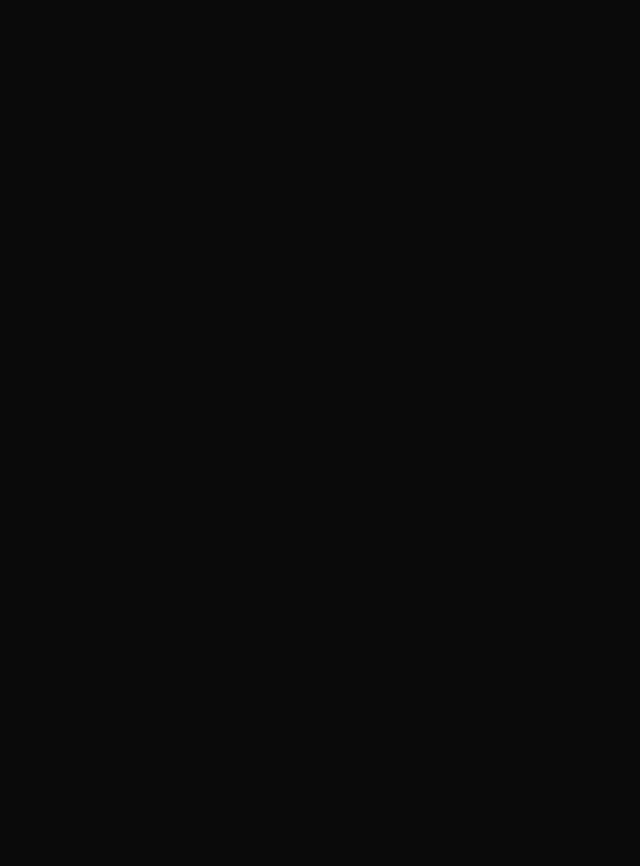
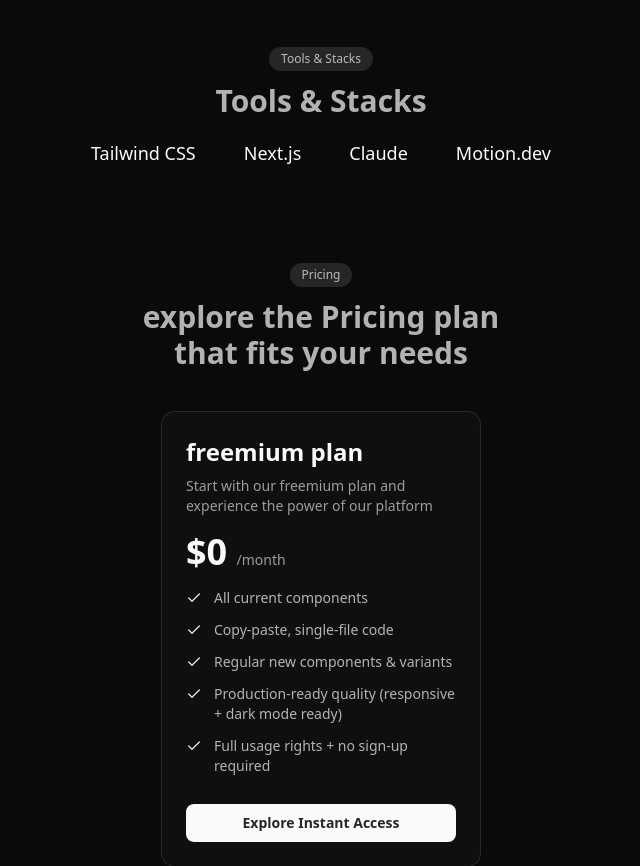
Before and after one commit to AdityaSrivastava185/monolab-ui, a Next.js app in the folder apps/web/: page / in a window 1280 px wide. Shown: the part 2440-3306 px from the top of the page, without its empty margins (319-959 px from the left). Before the commit the page ends 2317 px from the top, so only its background shows below. Built offline with nearby package versions, Linux system fonts and the light colour scheme.

Commit message:
pricing section , inspirations and tools and stacks components added

```diff
--- a/apps/web/components/Hero/Hero.tsx
+++ b/apps/web/components/Hero/Hero.tsx
@@ -2,6 +2,9 @@
 
 import { HeroContent, ComponentsSection, Footer } from "../Landing";
 import { BackgroundVideo } from "../BackgroundVideo";
+import InsipiredLegends from "../InspiredLegends/InsipiredLegends";
+import ToolsStacks from "../ToolsStacks/ToolsStacks";
+import Pricing from "../Pricing/Pricing";
 
 const metadata = {
   title: "MonoLab UI - A minimal layer for your codebase",
@@ -25,6 +28,15 @@ export function Hero(){
       {/* Components Section */}
       <ComponentsSection />
 
+      {/* Inspired Legends */}
+      <InsipiredLegends />
+
+      {/* Tools and Stacks */}
+      <ToolsStacks />
+
+      {/* Pricing plans */}
+      <Pricing />
+
       {/* Footer */}
       <Footer />
     </main>
--- /dev/null
+++ b/apps/web/components/InspiredLegends/InsipiredLegends.tsx
@@ -0,0 +1,23 @@
+import React from "react";
+
+const InsipiredLegends = () => {
+  return (
+    <section className="mt-12 flex flex-col items-center text-center gap-4 px-4">
+      <span className="inline-flex items-center rounded-full bg-muted px-3 py-1 text-xs font-medium text-foreground/70">
+        Inspired by Legends
+      </span>
+
+      <h2 className="text-2xl md:text-3xl font-semibold text-foreground/70">
+        Inspired Legends
+      </h2>
+
+      <p className="max-w-lg text-sm md:text-base text-foreground leading-relaxed">
+        The platform's design is inspired by legendary figures and their
+        stories. By drawing inspiration from these legends we aim to create a
+        design that is visually appealing, functional and easy to use.
+      </p>
+    </section>
+  );
+};
+
+export default InsipiredLegends;
--- /dev/null
+++ b/apps/web/components/Pricing/Pricing.tsx
@@ -0,0 +1,135 @@
+import { useRouter } from "next/navigation";
+import React from "react";
+
+const Pricing = () => {
+  const router = useRouter();
+  return (
+    <div className="my-24 flex flex-col items-center text-center gap-3 px-4">
+      <span className="inline-flex items-center rounded-full bg-muted px-3 py-1 text-xs font-medium text-foreground/70">
+        Pricing
+      </span>
+      <div className="flex flex-col items-center text-center gap-3 px-4 ">
+        <h2 className="max-w-md text-balance text-2xl md:text-3xl font-semibold text-foreground/70">
+          explore the Pricing plan that fits your needs
+        </h2>
+
+        <div className="rounded-xl border border-border bg-muted/20 mt-7 p-6 text-foreground min-w-xs max-w-xs">
+          <h3 className="text-2xl font-semibold mb-2 font-sans text-start">
+            freemium plan
+          </h3>
+          <p className="text-sm text-foreground/60 mb-4 font-sans text-start max-w-xs">
+            Start with our freemium plan and experience the power of our
+            platform
+          </p>
+
+          <p className="text-sm text-foreground/60 mb-4 font-sans text-start max-w-xs">
+            <span className="text-4xl text-foreground font-bold">$0 </span>
+            /month
+          </p>
+          <ul className="mt-4 space-y-3 text-sm text-foreground/70 text-start">
+            <li className="flex items-start gap-3">
+              <span className="flex-none mt-0.5 h-4 w-4 text-primary">
+                <svg
+                  width="16"
+                  height="16"
+                  viewBox="0 0 24 24"
+                  fill="none"
+                  stroke="currentColor"
+                  strokeWidth="2"
+                  strokeLinecap="round"
+                  strokeLinejoin="round"
+                  className="text-primary"
+                >
+                  <path d="M20 6L9 17l-5-5" />
+                </svg>
+              </span>
+              <span className="">All current components</span>
+            </li>
+            <li className="flex items-start gap-3">
+              <span className="flex-none mt-0.5 h-4 w-4 text-primary">
+                <svg
+                  width="16"
+                  height="16"
+                  viewBox="0 0 24 24"
+                  fill="none"
+                  stroke="currentColor"
+                  strokeWidth="2"
+                  strokeLinecap="round"
+                  strokeLinejoin="round"
+                  className="text-primary"
+                >
+                  <path d="M20 6L9 17l-5-5" />
+                </svg>
+              </span>
+              <span className="">Copy-paste, single-file code</span>
+            </li>
+            <li className="flex items-start gap-3">
+              <span className="flex-none mt-0.5 h-4 w-4 text-primary">
+                <svg
+                  width="16"
+                  height="16"
+                  viewBox="0 0 24 24"
+                  fill="none"
+                  stroke="currentColor"
+                  strokeWidth="2"
+                  strokeLinecap="round"
+                  strokeLinejoin="round"
+                  className="text-primary"
+                >
+                  <path d="M20 6L9 17l-5-5" />
+                </svg>
+              </span>
+              <span className="">Regular new components & variants</span>
+            </li>
+            <li className="flex items-start gap-3">
+              <span className="flex-none mt-0.5 h-4 w-4 text-primary">
+                <svg
+                  width="16"
+                  height="16"
+                  viewBox="0 0 24 24"
+                  fill="none"
+                  stroke="currentColor"
+                  strokeWidth="2"
+                  strokeLinecap="round"
+                  strokeLinejoin="round"
+                  className="text-primary"
+                >
+                  <path d="M20 6L9 17l-5-5" />
+                </svg>
+              </span>
+              <span className="">
+                Production‑ready quality (responsive + dark mode ready)
+              </span>
+            </li>
+            <li className="flex items-start gap-3">
+              <span className="flex-none mt-0.5 h-4 w-4 text-primary">
+                <svg
+                  width="16"
+                  height="16"
+                  viewBox="0 0 24 24"
+                  fill="none"
+                  stroke="currentColor"
+                  strokeWidth="2"
+                  strokeLinecap="round"
+                  strokeLinejoin="round"
+                  className="text-primary"
+                >
+                  <path d="M20 6L9 17l-5-5" />
+                </svg>
+              </span>
+              <span className="">Full usage rights + no sign‑up required</span>
+            </li>
+          </ul>
+          <button
+            className=" mt-7 w-full rounded-md border border-border/20 bg-foreground px-4 py-2 text-sm font-medium text-muted transition-colors hover:bg-muted hover:text-foreground font-semibold cursor-pointer"
+            onClick={() => router.push("/components")}
+          >
+            Explore Instant Access
+          </button>
+        </div>
+      </div>
+    </div>
+  );
+};
+
+export default Pricing;
--- /dev/null
+++ b/apps/web/components/ToolsStacks/ToolsStacks.tsx
@@ -0,0 +1,32 @@
+import React from "react";
+
+const ToolsStacks = () => {
+  return (
+    <section className="my-24 flex flex-col items-center text-center gap-3 px-4">
+      <span className="inline-flex items-center rounded-full bg-muted px-3 py-1 text-xs font-medium text-foreground/70">
+        Tools & Stacks
+      </span>
+
+      <h2 className="text-2xl md:text-3xl font-semibold text-foreground/70">
+        Tools & Stacks
+      </h2>
+
+      <div className="flex flex-wrap items-center justify-center gap-6 md:gap-12 mt-2">
+        <span className="text-base md:text-lg font-medium text-foreground">
+          Tailwind CSS
+        </span>
+        <span className="text-base md:text-lg font-medium text-foreground">
+          Next.js
+        </span>
+        <span className="text-base md:text-lg font-medium text-foreground">
+          Claude
+        </span>
+        <span className="text-base md:text-lg font-medium text-foreground">
+          Motion.dev
+        </span>
+      </div>
+    </section>
+  );
+};
+
+export default ToolsStacks;
```
